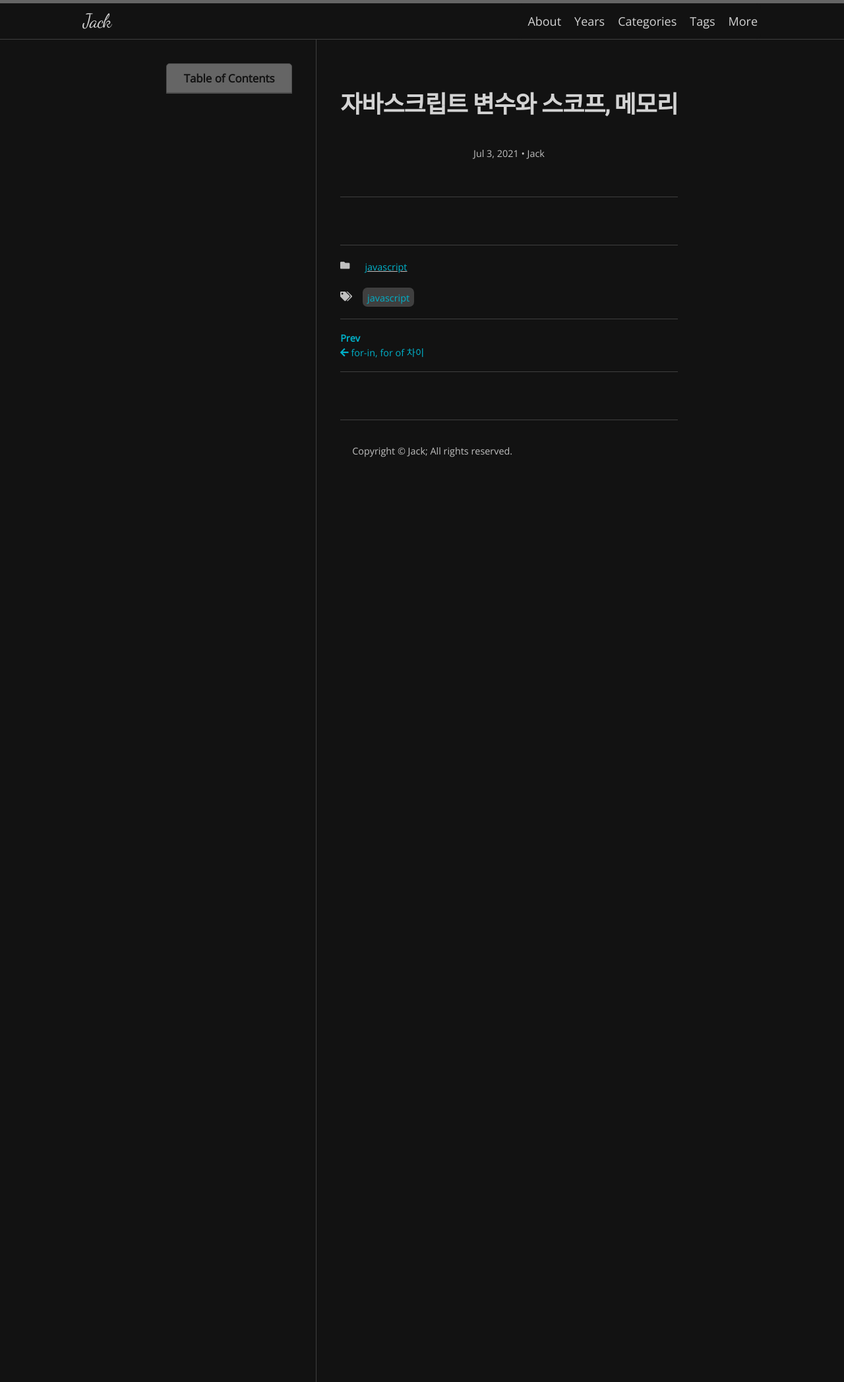
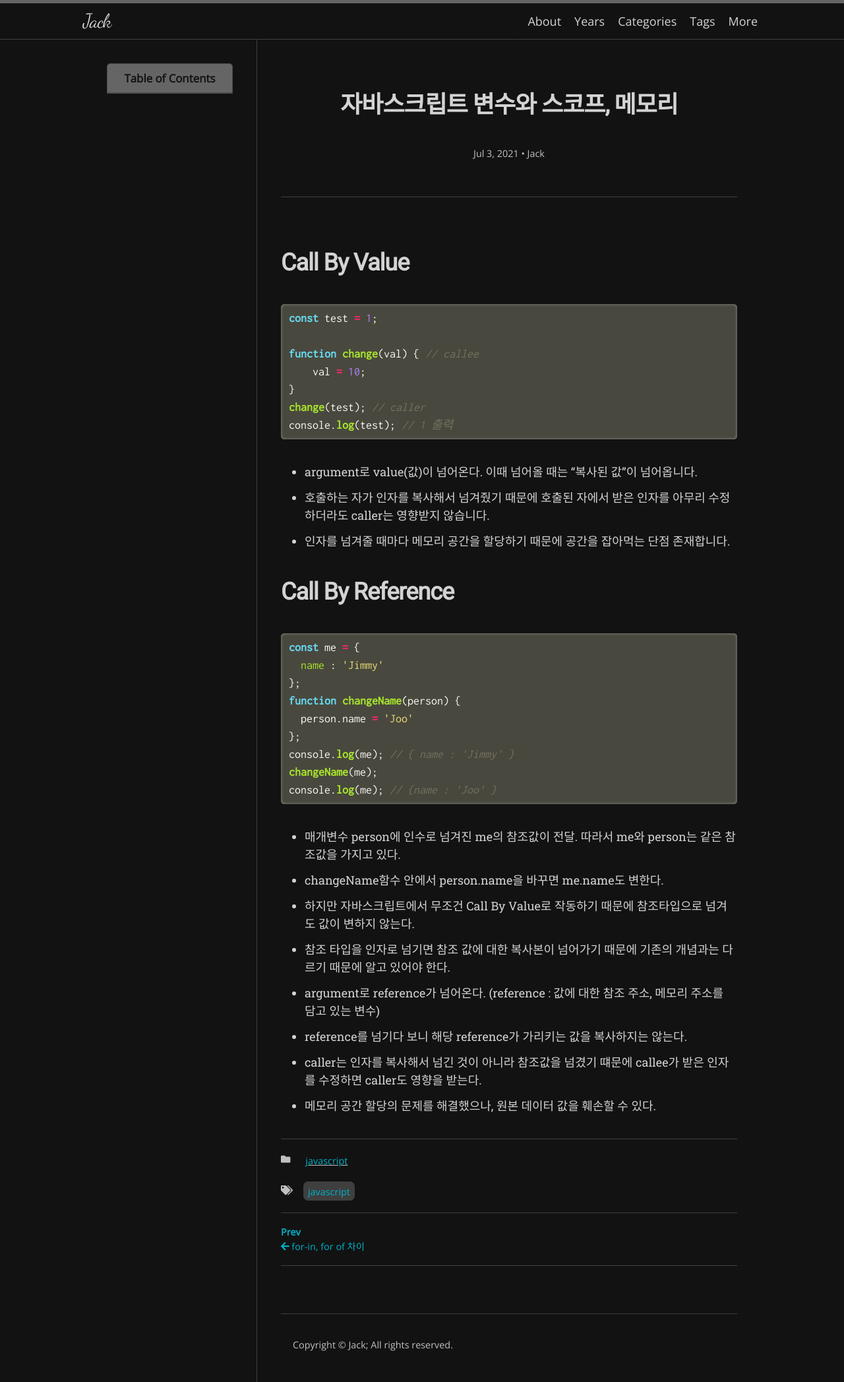
Before and after one commit to ha-jae-geun/jaegeunha94.github.io, a Jekyll site: the page built from _posts/2021-07-03-scope_memory.md, in a window 1280 px wide. Shown: the whole page at 66% size. Built offline with Jekyll 4.4.1, drawn with Linux system fonts in a browser that asks for light colours; nearby versions of some CDN libraries; some web fonts are replaced.

Commit message:
Update 2021-07-03-scope_memory.md

````diff
--- a/_posts/2021-07-03-scope_memory.md
+++ b/_posts/2021-07-03-scope_memory.md
@@ -7,3 +7,44 @@ tags: [javascript]
 author:
   - Jack
 ---
+
+
+# Call By Value
+
+```javascript
+const test = 1;
+
+function change(val) { // callee
+    val = 10;
+}
+change(test); // caller
+console.log(test); // 1 출력
+```
+* argument로 value(값)이 넘어온다. 이때 넘어올 때는 "복사된 값"이 넘어옵니다.
+* 호출하는 자가 인자를 복사해서 넘겨줬기 때문에 호출된 자에서 받은 인자를 아무리 수정하더라도 caller는 영향받지 않습니다.
+* 인자를 넘겨줄 때마다 메모리 공간을 할당하기 때문에 공간을 잡아먹는 단점 존재합니다.
+
+
+
+# Call By Reference
+
+```javascript
+const me = {
+  name : 'Jimmy'
+};
+function changeName(person) {
+  person.name = 'Joo'
+};
+console.log(me); // { name : 'Jimmy' }
+changeName(me);
+console.log(me); // {name : 'Joo' }
+```
+
+* 매개변수 person에 인수로 넘겨진 me의 참조값이 전달. 따라서 me와 person는 같은 참조값을 가지고 있다.
+* changeName함수 안에서 person.name을 바꾸면 me.name도 변한다.
+* 하지만 자바스크립트에서 무조건 Call By Value로 작동하기 때문에 참조타입으로 넘겨도 값이 변하지 않는다.
+* 참조 타입을 인자로 넘기면 참조 값에 대한 복사본이 넘어가기 때문에 기존의 개념과는 다르기 때문에 알고 있어야 한다.
+* argument로 reference가 넘어온다. (reference : 값에 대한 참조 주소, 메모리 주소를 담고 있는 변수)
+* reference를 넘기다 보니 해당 reference가 가리키는 값을 복사하지는 않는다.
+* caller는 인자를 복사해서 넘긴 것이 아니라 참조값을 넘겼기 떄문에 callee가 받은 인자를 수정하면 caller도 영향을 받는다.
+* 메모리 공간 할당의 문제를 해결했으나, 원본 데이터 값을 훼손할 수 있다.
````
